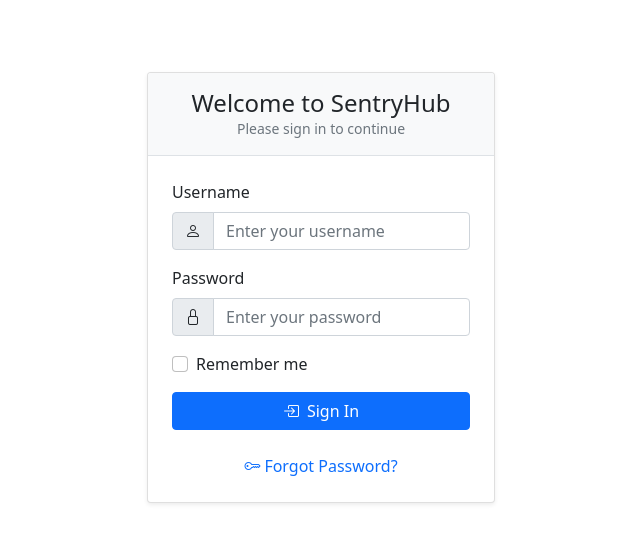
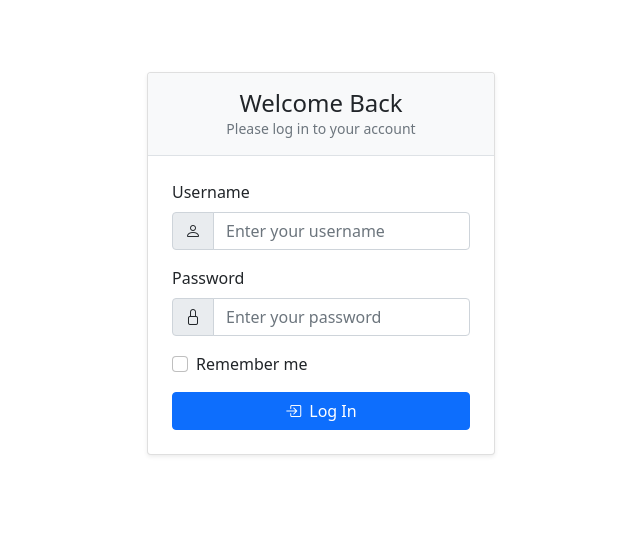
Before and after one commit to ghanad/sentryHub, a Django app: page /accounts/login/ in a window 1280 px wide. Shown: the part 41-584 px from the top of the page, without its empty margins (319-959 px from the left). Run offline with Django 4.2, Linux system fonts and the light colour scheme; some libraries are stand-ins or nearby versions.

Commit message:
Update login template for improved user experience. Change welcome message to "Welcome Back" and update prompt to "Please log in to your account." Refactor "Remember me" checkbox for better structure and styling. Update button text from "Sign In" to "Log In." Comment out the "Forgot Password?" link for future use.

```diff
--- a/templates/registration/login.html
+++ b/templates/registration/login.html
@@ -8,8 +8,8 @@
         <div class="col-12 col-md-6 col-lg-4">
             <div class="card shadow-sm">
                 <div class="card-header text-center py-3">
-                    <h4 class="mb-0">Welcome to SentryHub</h4>
-                    <p class="text-muted small mb-0">Please sign in to continue</p>
+                    <h4 class="mb-0">Welcome Back</h4>
+                    <p class="text-muted small mb-0">Please log in to your account</p>
                 </div>
                 <div class="card-body p-4">
                     <form method="post" novalidate>
@@ -63,25 +63,29 @@
                             </div>
                         </div>
 
-                        <div class="mb-3 form-check">
-                            <input type="checkbox" class="form-check-input" id="remember_me" name="remember_me">
-                            <label class="form-check-label" for="remember_me">Remember me</label>
+                        <div class="mb-3">
+                            <div class="form-check">
+                                <input class="form-check-input" type="checkbox" id="remember" name="remember">
+                                <label class="form-check-label" for="remember">
+                                    Remember me
+                                </label>
+                            </div>
                         </div>
 
                         <div class="d-grid gap-2">
                             <button type="submit" class="btn btn-primary">
-                                <i class="bi bi-box-arrow-in-right me-2"></i>Sign In
+                                <i class="bi bi-box-arrow-in-right me-2"></i>Log In
                             </button>
                         </div>
                     </form>
 
-                    <div class="text-center mt-4">
-                        <p class="mb-0">
-                            <a href="{% url 'password_reset' %}" class="text-decoration-none">
-                                <i class="bi bi-key me-1"></i>Forgot Password?
-                            </a>
-                        </p>
-                    </div>
+                    {% comment %}
+                    <p class="mb-0 mt-3 text-center">
+                        <a href="{% url 'password_reset' %}" class="text-decoration-none">
+                            <i class="bi bi-key me-1"></i>Forgot Password?
+                        </a>
+                    </p>
+                    {% endcomment %}
                 </div>
             </div>
         </div>
```
